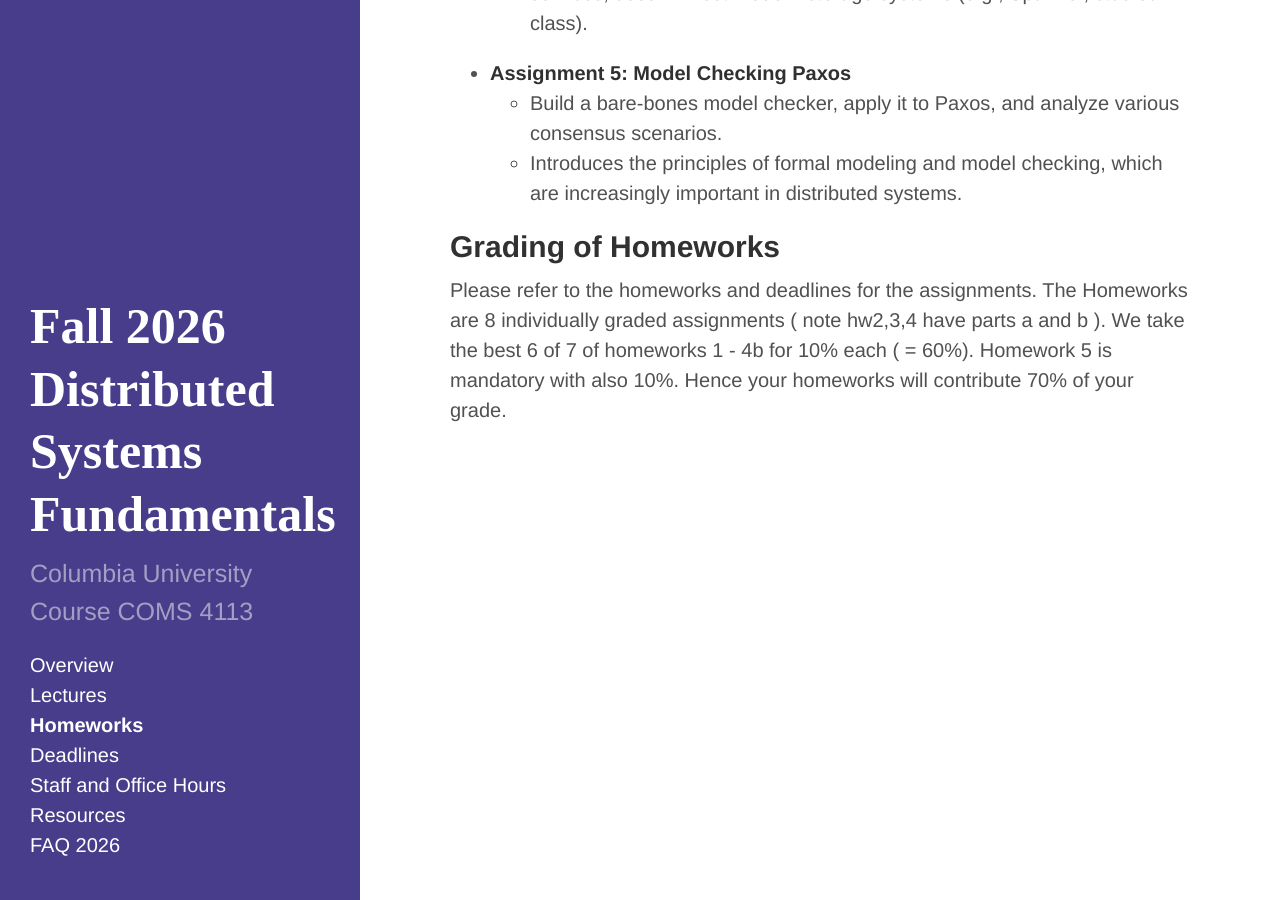
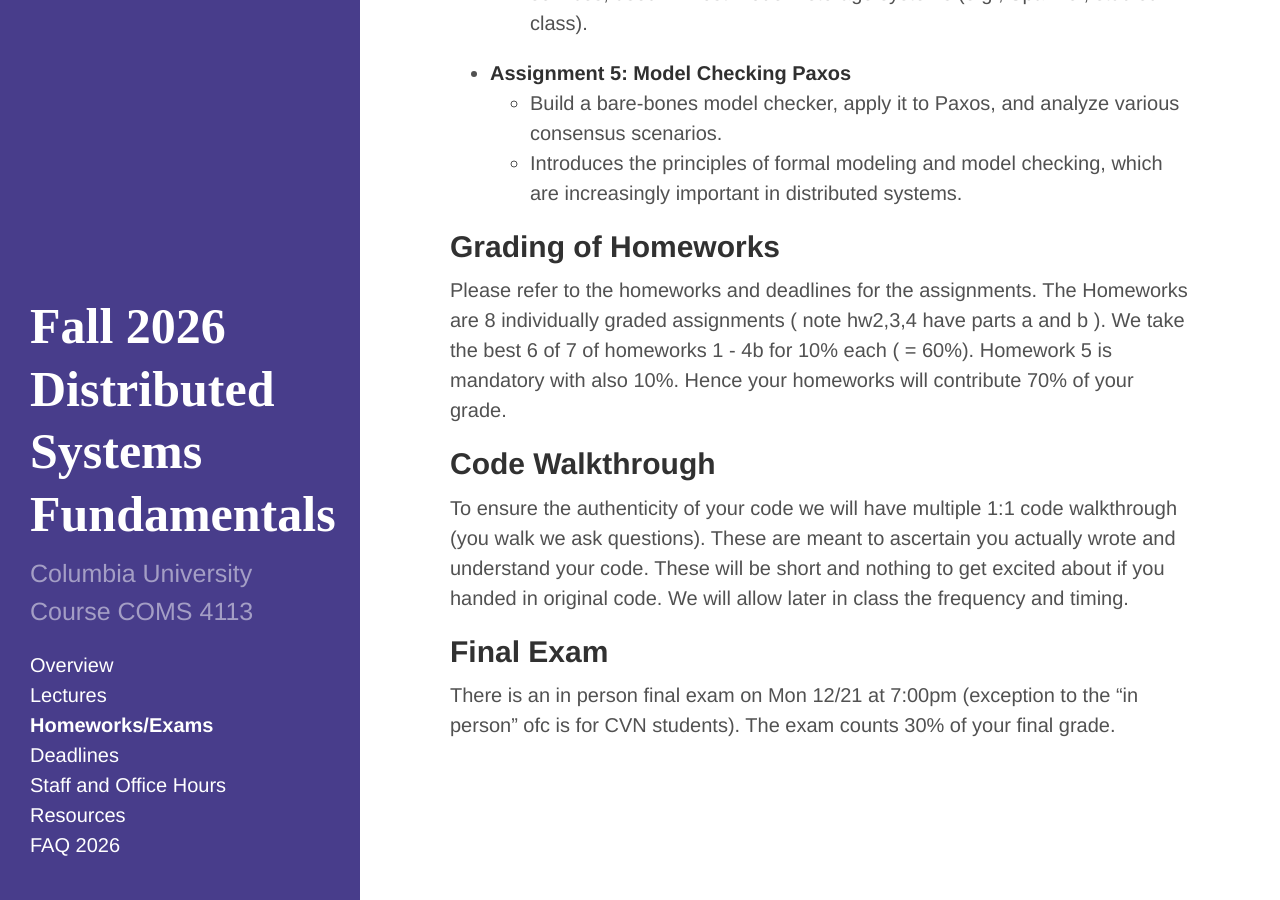
Before and after one commit to frankeh/cu-ds1-2026-fall, a Jekyll site: the page built from 02-homeworks.md, in a window 1280 px wide and 900 px high, scrolled down 1800 px. Built offline with Jekyll 4.4.1, drawn with Linux system fonts in a browser that asks for light colours; some of the changed text lies outside the part shown.

Commit message:
add final exam and codewalk through

```diff
--- a/02-homeworks.md
+++ b/02-homeworks.md
@@ -1,6 +1,6 @@
 ---
 layout: page
-title: Homeworks
+title: Homeworks/Exams
 ---
 
 This course consists of a series of five heavy programming assignments.
@@ -64,3 +64,12 @@ if with an only somewhat working homework.
 
 Please refer to the homeworks and deadlines for the assignments.
 The Homeworks are 8 individually graded assignments ( note hw2,3,4 have parts a and b ). We take the best 6 of 7 of homeworks 1 - 4b for 10% each ( = 60%). Homework 5 is mandatory with also 10%. Hence your homeworks will contribute 70% of your grade.
+
+## Code Walkthrough
+
+To ensure the authenticity of your code we will have multiple 1:1 code walkthrough (you walk we ask questions). These are meant to ascertain you actually wrote and understand your code. These will be short and nothing to get excited about if you handed in original code. We will allow later in class the frequency and timing.
+
+## Final Exam
+
+There is an in person final exam on Mon 12/21 at 7:00pm (exception to the "in person" ofc is for CVN students).
+The exam counts 30% of your final grade.
```
Also changed, not shown: index.md (+1 -1 lines).
